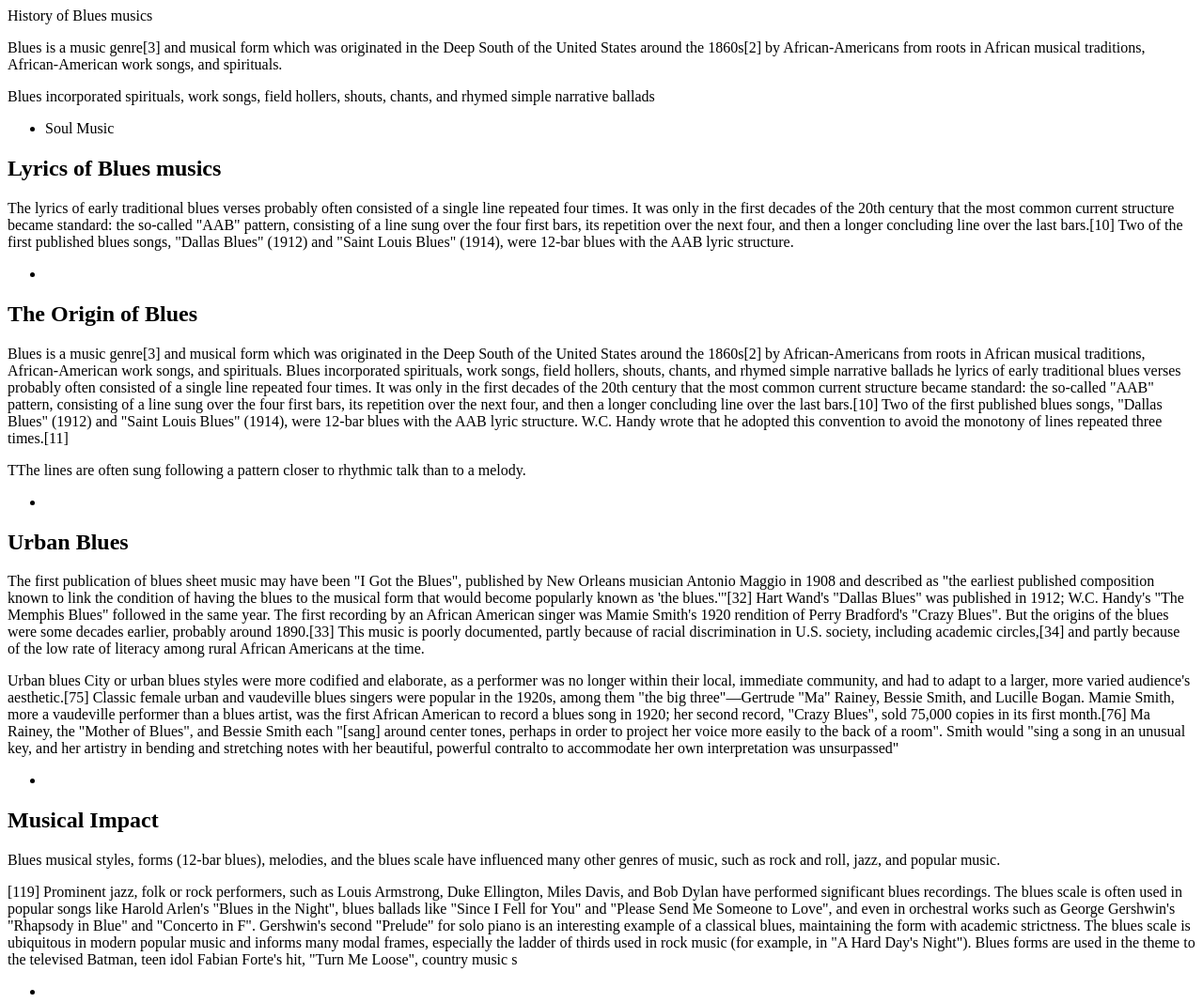
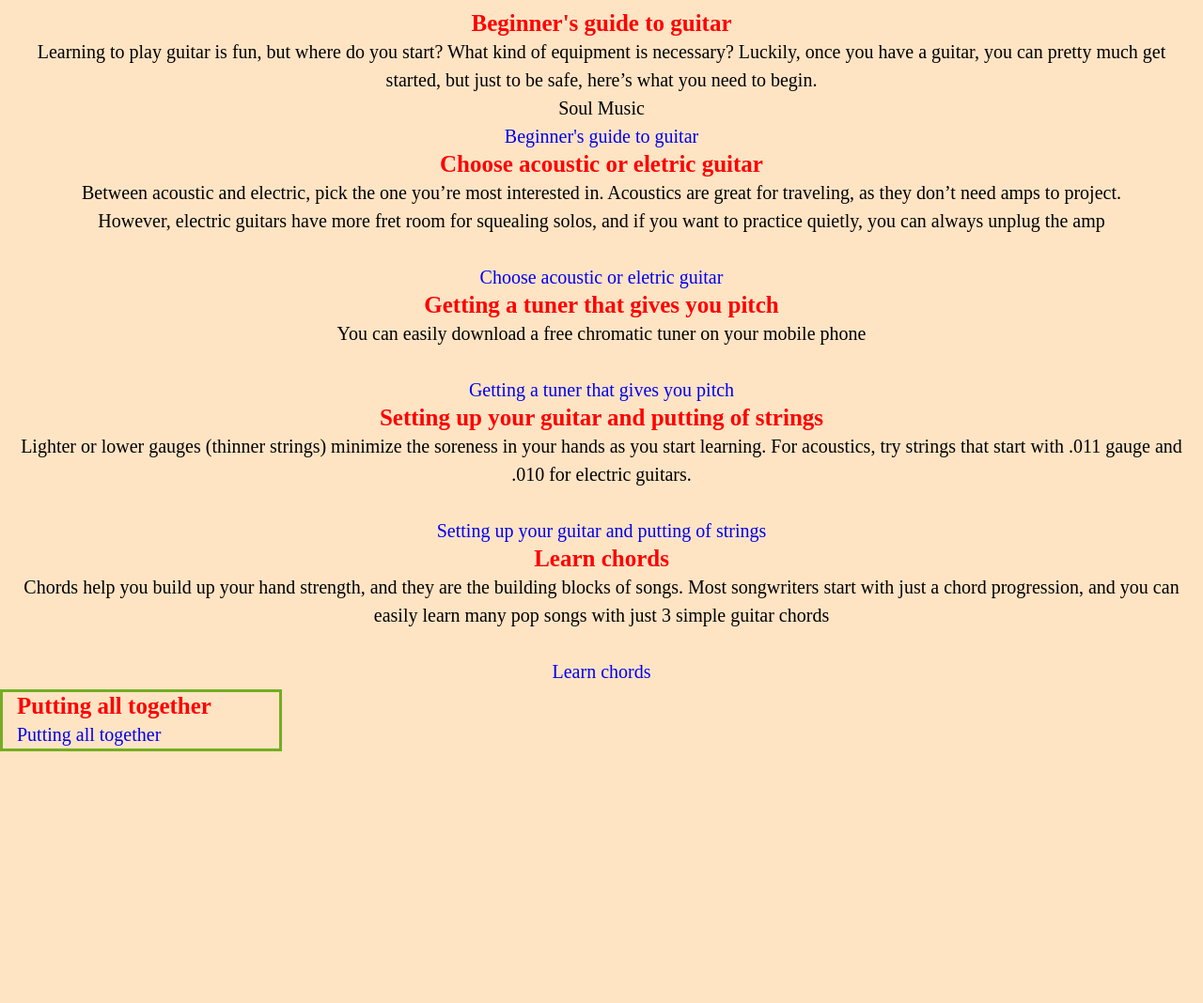
Before and after one commit to Fondem-Jr/TechnicalDocPage, a plain HTML site: page fcc-test-suite-template-master/index.html in a window 1280 px wide. Shown: the whole page at 94% size. After the commit the page ends 800 px from the top, so only its background shows below. Drawn offline with Linux system fonts and the light colour scheme.

Commit message:
added html
added css

```diff
--- a/fcc-test-suite-template-master/css/style.css
+++ b/fcc-test-suite-template-master/css/style.css
@@ -0,0 +1,41 @@
+* {
+    margin: 0;
+    padding: 0;
+    box-sizing: border-box;
+}
+
+body {
+    background: bisque;
+    font-size: 20px;
+    line-height: 30px;
+    text-align: center;
+    padding: 10px;
+}
+header {
+    font-weight: bold;
+    font-size: 25px;
+    color: red;
+}
+a {
+    text-decoration: none;
+}
+nav {
+    position: absolute;
+}
+#navbar {
+    text-align: left;
+    padding-left: 15px;
+    position: fixed;
+  bottom: 0;
+  left: 0;
+  width: 300px;
+  border: 3px solid #73AD21;
+}
+
+@media(max-width : 800px) {
+body {
+    font-size: 80%;
+    font-family: Arial, Helvetica, sans-serif;
+    background: silver;
+}
+}
--- a/fcc-test-suite-template-master/index.html
+++ b/fcc-test-suite-template-master/index.html
@@ -11,70 +11,78 @@
 
 
     <main id= "main-doc">
-      <section class = "main-section" id ="History_of_Blues_musics">
-        <header>
-          History of Blues musics
-        </header>
-        <p>Blues is a music genre[3] and musical form which was originated in
-          the Deep South of the United States around the 1860s[2] by African-Americans
-          from roots in African musical traditions, African-American work songs, and spirituals. </p><p>Blues incorporated spirituals, work songs, field hollers, shouts, chants,
-          and rhymed simple narrative ballads </p>
+      <section class = "main-section" id ="Beginner's_guide_to_guitar">
+        <header>Beginner's guide to guitar</header>
+        <p>
+          Learning to play guitar is fun, but where do you start? What kind of equipment is necessary? Luckily, once you have a guitar, you can pretty much get started, but just to be safe, here’s what you need to begin.
+        </p>
+        <p> </p>
           <ul>
             <li>Soul Music</li>
           </ul>
+          <a class="nav-link" href="#Beginner's guide to guitar">Beginner's guide to guitar</a>
+
+
       </section>
 
-      <section class = "main-section" id = "Lyrics_of_Blues_musics">
-        <header>
-          <h2>Lyrics of Blues musics</h2>
-        </header>
+      <section class = "main-section" id = "Choose_acoustic_or_eletric_guitar">
+        <header> Choose acoustic or eletric guitar</header>
         <p>
-            The lyrics of early traditional blues verses probably often consisted of a single line repeated four times. It was only in the first decades of the 20th century that the most common current structure became standard: the so-called "AAB" pattern, consisting of a line sung over the four first bars, its repetition over the next four, and then a longer concluding line over the last bars.[10] Two of the first published blues songs, "Dallas Blues" (1912) and "Saint Louis Blues" (1914),
-            were 12-bar blues with the AAB lyric structure.</p>
+          Between acoustic and electric, pick the one you’re most interested in. Acoustics are great for traveling, as they don’t need amps to project.
+        </p>
+        <p>
+          However, electric guitars have more fret room for squealing solos, and if you want to practice quietly, you can always unplug the amp
+        </p>
             <ul>
               <li></li>
             </ul>
+            <a class="nav-link" href="#Choose acoustic or eletric guitar"> Choose acoustic or eletric guitar</a>
+
+
       </section>
-      <section class = "main-section" id = "The_Origin_of_Blues">
-        <header>
-          <h2>The Origin of Blues</h2>
-          </header>
-          <p>Blues is a music genre[3] and musical form which was originated in the Deep South of the United States around
-            the 1860s[2] by African-Americans from roots in African musical traditions, African-American work songs, and spirituals. Blues incorporated spirituals, work songs, field hollers, shouts, chants,
-            and rhymed simple narrative ballads
-           he lyrics of early traditional blues verses probably often consisted of a single line repeated four times. It was only in the first decades of the 20th century that the most common current structure became standard: the so-called "AAB" pattern, consisting of a line sung over the four first bars, its repetition over the next four, and then a longer concluding line over the last bars.[10] Two of the first published blues songs, "Dallas Blues" (1912) and "Saint Louis Blues" (1914), were 12-bar blues with the AAB lyric structure. W.C. Handy wrote that he adopted this convention to avoid the monotony of lines repeated three times.[11]
-            </p> <p>TThe lines are often sung following a pattern closer to rhythmic talk than to a melody. </p>
-          <ul>
-            <li></li>
-          </ul>
-      </section>
-      <section class = "main-section" id = "Urban_Blues">
-        <header>
-          <h2>Urban Blues</h2>
-        </header>
-        <p>The first publication of blues sheet music may have been "I Got the Blues",
-          published by New Orleans musician Antonio Maggio in 1908 and described as "the earliest
-          published composition known to link the condition of having the blues to the musical form that would become popularly known as 'the blues.'"[32] Hart Wand's "Dallas Blues" was published in 1912; W.C. Handy's "The Memphis Blues" followed in the same year. The first recording by an African American singer was Mamie Smith's 1920 rendition of Perry Bradford's "Crazy Blues". But the origins of the blues were some decades earlier, probably around 1890.[33] This music is poorly documented, partly because of racial discrimination in U.S. society, including academic circles,[34] and partly because of the low rate of literacy among rural African Americans at the time.
-        </p><p>Urban blues
-          City or urban blues styles were more codified and elaborate, as a performer was no longer within their local, immediate community, and had to adapt to a larger, more varied audience's aesthetic.[75] Classic female urban and vaudeville blues singers were popular in the 1920s, among them "the big three"—Gertrude "Ma" Rainey, Bessie Smith, and Lucille Bogan. Mamie Smith, more a vaudeville performer than a blues artist, was the first African American to record a blues song in 1920; her second record, "Crazy Blues", sold 75,000 copies in its first month.[76] Ma Rainey, the "Mother of Blues", and Bessie Smith each "[sang] around center tones, perhaps in order to project her voice more easily to the back of a room". Smith would "sing a song in an unusual key, and her artistry in bending and stretching notes with her beautiful,
-          powerful contralto to accommodate her own interpretation was unsurpassed" </p>
-          <ul>
-            <li></li>
-          </ul>
-      </section>
-      <section class = "main-section" id="Musical_Impact">
-        <header>
-          <h2>Musical Impact</h2>
-        </header>
-        <p>Blues musical styles, forms (12-bar blues), melodies, and the blues scale have
-          influenced many other genres of music, such as rock and roll, jazz, and popular music. </p><p>
-            [119] Prominent jazz, folk or rock performers, such as Louis Armstrong, Duke Ellington, Miles Davis, and Bob Dylan have performed significant blues recordings. The blues scale is often used in popular songs like Harold Arlen's "Blues in the Night", blues ballads like "Since I Fell for You" and "Please Send Me Someone to Love", and even in orchestral works such as George Gershwin's "Rhapsody in Blue" and "Concerto in F". Gershwin's second "Prelude" for solo piano is an interesting example of a classical blues, maintaining the form with academic strictness. The blues scale is ubiquitous in modern popular music and informs many modal frames, especially the ladder of thirds used in rock music (for example, in "A Hard Day's Night"). Blues forms are used in the theme to the televised Batman,
-            teen idol Fabian Forte's hit, "Turn Me Loose", country music s
+      <section class = "main-section" id = "Getting_a_tuner_that_gives_you_pitch">
+        <header>   Getting a tuner that gives you pitch</header>
+          <p>
+            You can easily download a free chromatic tuner on your mobile phone
           </p>
           <ul>
             <li></li>
           </ul>
+          <a class="nav-link" href="#Getting a tuner that gives you pitch">Getting a tuner that gives you pitch </a>
+
+
       </section>
+      <section class = "main-section" id = "Setting_up_your_guitar_and_putting_of_strings">
+        <header>Setting up your guitar and putting of strings </header>
+        <p>
+          Lighter or lower gauges (thinner strings) minimize the soreness in your hands as you start learning. For acoustics, try strings that start with .011 gauge and .010 for electric guitars.
+        </p>
+          <ul>
+            <li></li>
+          </ul>
+          <a class="nav-link" href="#Setting up your guitar and putting of strings"> Setting up your guitar and putting of strings</a>
+
+
+      </section>
+      <section class = "main-section" id="Learn_chords">
+        <header>Learn chords </header>
+        <p>
+          Chords help you build up your hand strength, and they are the building blocks of songs. Most songwriters start with just a chord progression, and you can easily learn many pop songs with just 3 simple guitar chords
+      </p>
+          <ul>
+            <li></li>
+          </ul>
+          <a href="#Learn chords ">Learn chords </a>
+      </section>
+<!-- nav -->
+<nav id="navbar">
+<header>Putting all together</header>
+<a class="nav-link" href="#Putting all together">Putting all together </a>
+
+
+</nav>
+
+
     </main>
 
 
```
